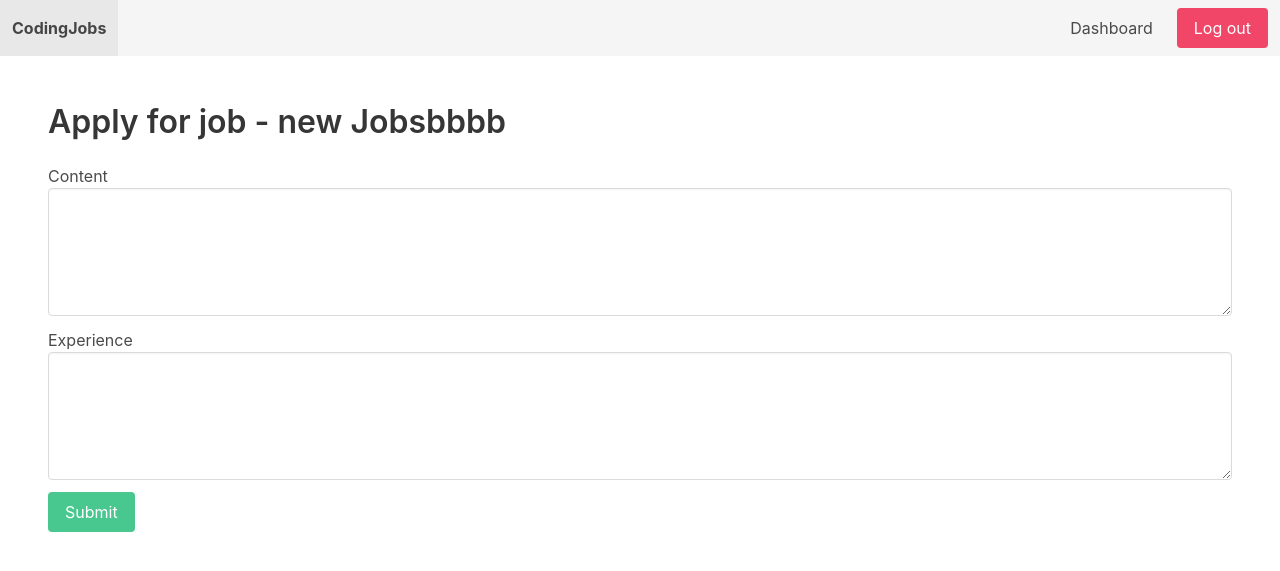
After one commit to kamilu707/codingjobs-techwithkam, a Django app: page /jobs/5/apply_for_job/ in a window 1280 px wide. The commit adds this page. Shown: the top 571 px of the page. Run offline with Django 5.2, Linux system fonts and the light colour scheme; a user stored in the database is signed in; data comes from the database, SQL or seed files in the repository; both versions use the stored data as it was after the commit.

```diff
--- a/codingjobs/apps/job/admin.py
+++ b/codingjobs/apps/job/admin.py
@@ -1,4 +1,5 @@
 from django.contrib import admin
-from .models import Job
+from .models import Job, Application
 
 admin.site.register(Job)
+admin.site.register(Application)
--- a/codingjobs/apps/job/forms.py
+++ b/codingjobs/apps/job/forms.py
@@ -1,8 +1,14 @@
 from django import forms
 
-from .models import Job
+from .models import Job, Application
 
 class AddJobForm(forms.ModelForm):
     class Meta:
         model = Job
         fields = ['title', 'short_description', 'long_description']
+
+
+class ApplicationForm(forms.ModelForm):
+    class Meta:
+        model = Application
+        fields = ['content', 'experience']
--- /dev/null
+++ b/codingjobs/apps/job/templates/job/apply_for_job.html
@@ -0,0 +1,45 @@
+{% extends "coreapp/base.html" %}
+
+{% block content %}
+
+    <h1 class="title">Apply for job - {{ job.title }}</h1>
+
+    <form method="post" action=".">
+        {% csrf_token %}
+
+        {% if form.erros %}
+            {% for form  in from.errors  %}
+                <div class="notification is-danger">
+                    {{ error }}
+                </div>
+
+            {% endfor %}
+        {% endif %}
+
+        <div class="field">
+            <label>Content</label>
+
+            <div class="control">
+                <textarea class="textarea" name="content" id="id_content"></textarea>
+            </div>
+        </div>
+
+        <div class="field">
+            <label>Experience</label>
+
+            <div class="control">
+                <textarea class="textarea" name="experience" id="id_experience"></textarea>
+            </div>
+        </div>
+
+
+
+        {% comment %} Submit button {% endcomment %}
+        <div class="field">
+            <div class="control">
+                <button class="button is-success">Submit</button>
+            </div>
+        <div>
+    </form>
+
+{% endblock content %}
--- a/codingjobs/apps/job/templates/job/job_detail.html
+++ b/codingjobs/apps/job/templates/job/job_detail.html
@@ -6,4 +6,7 @@
     <p class="is-size-4">{{ job.short_description }}</p>
     <p>{{ job.long_description }}</p>
 
+    <a href="{% url 'apply_for_job' job.id %}" class="button is-success">Apply for job</a>
+
+
 {% endblock content %}
--- a/codingjobs/apps/job/urls.py
+++ b/codingjobs/apps/job/urls.py
@@ -1,9 +1,10 @@
 from django.urls import path, include
 
 
-from .views import add_job, job_detail
+from .views import add_job, job_detail, apply_for_job
 
 urlpatterns = [
     path('add/', add_job, name='add_job'),
     path('<int:job_id>/', job_detail, name='job_detail'),
+    path('<int:job_id>/apply_for_job/', apply_for_job, name='apply_for_job'),
 ]
--- a/codingjobs/apps/job/views.py
+++ b/codingjobs/apps/job/views.py
@@ -1,7 +1,7 @@
 from django.contrib.auth.decorators import login_required
 from django.shortcuts import render, redirect
 
-from .forms import AddJobForm
+from .forms import AddJobForm, ApplicationForm
 from .models import Job
 
 def job_detail(request, job_id):
@@ -26,3 +26,24 @@ def add_job(request):
         form = AddJobForm()
 
     return render(request, 'job/add_job.html', {'form': form})
+
+
+@login_required
+def apply_for_job(request, job_id):
+    job = Job.objects.get(pk=job_id)
+
+    if request.method == 'POST':
+        form = ApplicationForm(request.POST)
+
+        if form.is_valid():
+            application = form.save(commit=False)
+            application.job = job
+            application.created_by = request.user
+            application.save()
+
+            return redirect('dashboard')
+
+    else:
+        form = ApplicationForm()
+
+    return render(request, 'job/apply_for_job.html', {'form': form, 'job': job})
--- a/codingjobs/apps/userprofile/urls.py
+++ b/codingjobs/apps/userprofile/urls.py
@@ -1,8 +1,12 @@
 from django.urls import path, include
 
 
-from .views import dashboard
+from .views import dashboard, view_application, view_dashboard_job
 
 urlpatterns = [
     path('', dashboard, name='dashboard'),
+    path('view_application/<int:application_id>/', view_application, name='view_application'),
+    path('view_dashboard_job/<int:job_id>/', view_dashboard_job, name='view_dashboard_job'),
+
+
 ]
```
Also changed, not shown: codingjobs/apps/userprofile/templates/userprofile/dashboard.html (+11 -2 lines), codingjobs/apps/userprofile/templates/userprofile/view_application.html (added, +15 -0 lines), codingjobs/apps/userprofile/templates/userprofile/view_dashboard_job.html (added, +12 -0 lines), codingjobs/apps/userprofile/views.py (+20 -1 lines), README.md, codingjobs/db.sqlite3.
